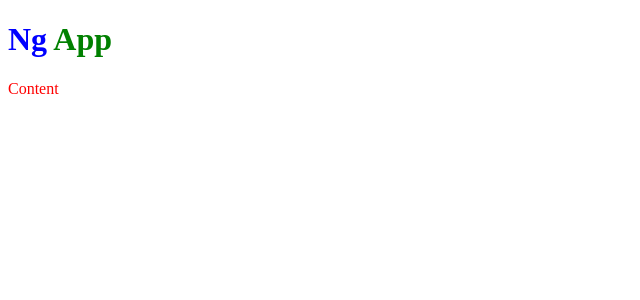
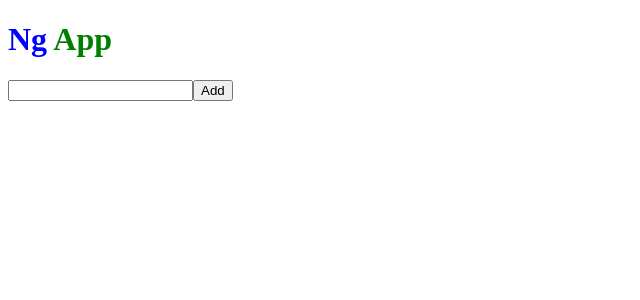
Before and after one commit to dirkzukunft/ng-playground, an Angular app: page / in a window 1280 px wide. Shown: the top 300 px of the page, without its empty margins (0-640 px from the left). Built offline with nearby package versions, Linux system fonts and the light colour scheme.

Commit message:
Add basic directives and event handling

```diff
--- a/src/app/app.component.html
+++ b/src/app/app.component.html
@@ -1,2 +1,13 @@
 <h1>Ng <span class="green">App</span></h1>
-<main>Content</main>
+<main>
+  <ul>
+    <li *ngFor="let item of list">{{ item }}</li>
+  </ul>
+
+  <input
+    #newItemElement
+    (input)="updateNewItem(newItemElement.value)"
+    [value]="newItem"
+  />
+  <button (click)="addItem()">Add</button>
+</main>
--- a/src/app/app.component.ts
+++ b/src/app/app.component.ts
@@ -3,8 +3,18 @@ import { Component } from '@angular/core';
 @Component({
   selector: 'app-root',
   templateUrl: './app.component.html',
-  styleUrls: ['./app.component.css']
+  styleUrls: ['./app.component.css'],
 })
 export class AppComponent {
-  title = 'ng-playground';
+  list: string[] = [];
+  newItem: string = '';
+
+  addItem() {
+    this.list.push(this.newItem);
+    this.newItem = '';
+  }
+
+  updateNewItem(newValue: string) {
+    this.newItem = newValue;
+  }
 }
```
